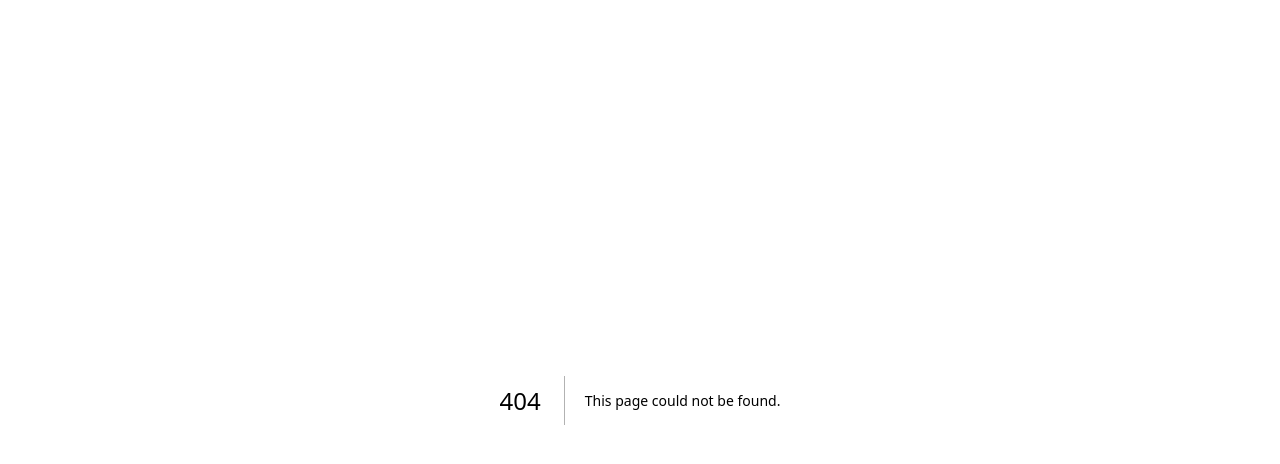
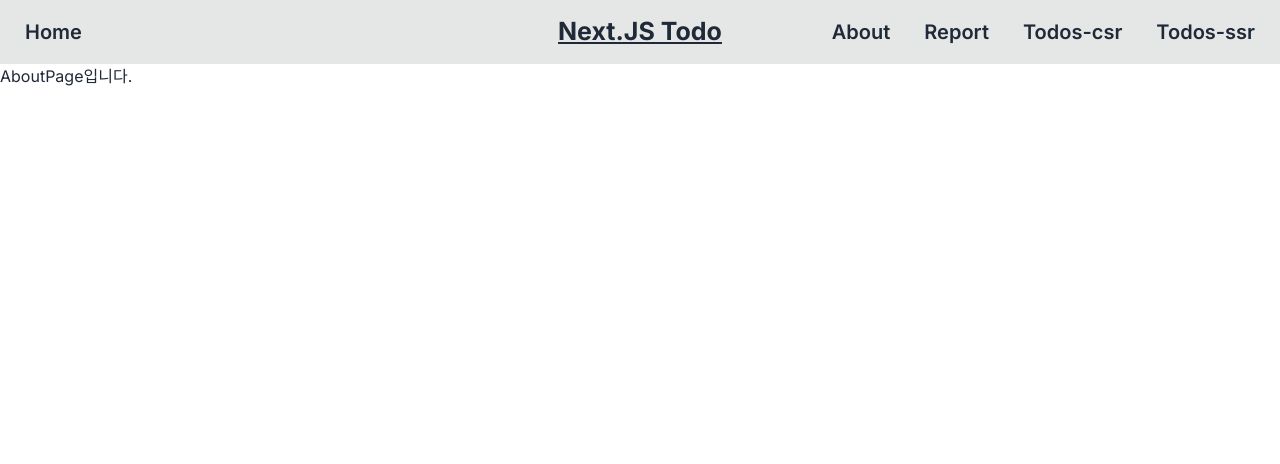
Before and after one commit to CodHan/Next-Todo, a Next.js app: page /about in a window 1280 px wide. Before the commit this address had no page. Shown: the top 464 px of the page. Built offline with nearby package versions, Linux system fonts and the light colour scheme.

Commit message:
루트layout구성

```diff
--- /dev/null
+++ b/src/app/about/page.tsx
@@ -0,0 +1,7 @@
+import React from 'react';
+
+const AboutPage = () => {
+  return <div>AboutPage입니다.</div>;
+};
+
+export default AboutPage;
--- a/src/app/globals.css
+++ b/src/app/globals.css
@@ -16,16 +16,6 @@
   }
 }
 
-body {
-  color: rgb(var(--foreground-rgb));
-  background: linear-gradient(
-      to bottom,
-      transparent,
-      rgb(var(--background-end-rgb))
-    )
-    rgb(var(--background-start-rgb));
-}
-
 @layer utilities {
   .text-balance {
     text-wrap: balance;
--- a/src/app/layout.tsx
+++ b/src/app/layout.tsx
@@ -1,12 +1,13 @@
-import type { Metadata } from "next";
-import { Inter } from "next/font/google";
-import "./globals.css";
+import type { Metadata } from 'next';
+import { Inter } from 'next/font/google';
+import './globals.css';
+import Link from 'next/link';
 
-const inter = Inter({ subsets: ["latin"] });
+const inter = Inter({ subsets: ['latin'] });
 
 export const metadata: Metadata = {
-  title: "Create Next App",
-  description: "Generated by create next app",
+  title: 'Next-Todo-App',
+  description: 'Generated by create next app',
 };
 
 export default function RootLayout({
@@ -16,7 +17,34 @@
 }>) {
   return (
     <html lang="en">
-      <body className={inter.className}>{children}</body>
+      <body className={inter.className}>
+        <div className="flex">
+          <div className="navbar bg-base-300 ">
+            <Link href={'/'} className="btn btn-ghost text-xl ">
+              Home
+            </Link>
+          </div>
+          <div className="navbar bg-base-300 justify-center text-[25px]">
+            <h1 className="underline font-bold">Next.JS Todo</h1>
+          </div>
+          <div className="navbar bg-base-300 justify-end">
+            <Link href={'/about'} className="btn btn-ghost text-xl">
+              About
+            </Link>
+            <Link href={'/report'} className="btn btn-ghost text-xl">
+              Report
+            </Link>
+            <Link href={'/todos-csr'} className="btn btn-ghost text-xl">
+              Todos-csr
+            </Link>
+            <Link href={'/todos-ssr'} className="btn btn-ghost text-xl">
+              Todos-ssr
+            </Link>
+          </div>
+        </div>
+
+        {children}
+      </body>
     </html>
   );
 }
--- a/src/app/page.tsx
+++ b/src/app/page.tsx
@@ -1,113 +1,3 @@
-import Image from 'next/image';
-
 export default function Home() {
-  return (
-    <main className="flex min-h-screen flex-col items-center justify-between p-24">
-      <div className="z-10 max-w-5xl w-full items-center justify-between font-mono text-sm lg:flex">
-        <p className="fixed left-0 top-0 flex w-full justify-center border-b border-gray-300 bg-gradient-to-b from-zinc-200 pb-6 pt-8 backdrop-blur-2xl dark:border-neutral-800 dark:bg-zinc-800/30 dark:from-inherit lg:static lg:w-auto  lg:rounded-xl lg:border lg:bg-gray-200 lg:p-4 lg:dark:bg-zinc-800/30">
-          Get started by editing&nbsp;
-          <code className="font-mono font-bold">src/app/page.tsx</code>
-        </p>
-        <div className="fixed bottom-0 left-0 flex h-48 w-full items-end justify-center bg-gradient-to-t from-white via-white dark:from-black dark:via-black lg:static lg:h-auto lg:w-auto lg:bg-none">
-          <a
-            className="pointer-events-none flex place-items-center gap-2 p-8 lg:pointer-events-auto lg:p-0"
-            href="https://vercel.com?utm_source=create-next-app&utm_medium=appdir-template&utm_campaign=create-next-app"
-            target="_blank"
-            rel="noopener noreferrer"
-          >
-            By{' '}
-            <Image
-              src="/vercel.svg"
-              alt="Vercel Logo"
-              className="dark:invert"
-              width={100}
-              height={24}
-              priority
-            />
-          </a>
-        </div>
-      </div>
-      <div>깃허브 연동 테스트</div>
-      <div className="relative flex place-items-center before:absolute before:h-[300px] before:w-full sm:before:w-[480px] before:-translate-x-1/2 before:rounded-full before:bg-gradient-radial before:from-white before:to-transparent before:blur-2xl before:content-[''] after:absolute after:-z-20 after:h-[180px] after:w-full sm:after:w-[240px] after:translate-x-1/3 after:bg-gradient-conic after:from-sky-200 after:via-blue-200 after:blur-2xl after:content-[''] before:dark:bg-gradient-to-br before:dark:from-transparent before:dark:to-blue-700 before:dark:opacity-10 after:dark:from-sky-900 after:dark:via-[#0141ff] after:dark:opacity-40 before:lg:h-[360px] z-[-1]">
-        <Image
-          className="relative dark:drop-shadow-[0_0_0.3rem_#ffffff70] dark:invert"
-          src="/next.svg"
-          alt="Next.js Logo"
-          width={180}
-          height={37}
-          priority
-        />
-      </div>
-
-      <div className="mb-32 grid text-center lg:max-w-5xl lg:w-full lg:mb-0 lg:grid-cols-4 lg:text-left">
-        <a
-          href="https://nextjs.org/docs?utm_source=create-next-app&utm_medium=appdir-template&utm_campaign=create-next-app"
-          className="group rounded-lg border border-transparent px-5 py-4 transition-colors hover:border-gray-300 hover:bg-gray-100 hover:dark:border-neutral-700 hover:dark:bg-neutral-800/30"
-          target="_blank"
-          rel="noopener noreferrer"
-        >
-          <h2 className={`mb-3 text-2xl font-semibold`}>
-            Docs{' '}
-            <span className="inline-block transition-transform group-hover:translate-x-1 motion-reduce:transform-none">
-              -&gt;
-            </span>
-          </h2>
-          <p className={`m-0 max-w-[30ch] text-sm opacity-50`}>
-            Find in-depth information about Next.js features and API.
-          </p>
-        </a>
-
-        <a
-          href="https://nextjs.org/learn?utm_source=create-next-app&utm_medium=appdir-template-tw&utm_campaign=create-next-app"
-          className="group rounded-lg border border-transparent px-5 py-4 transition-colors hover:border-gray-300 hover:bg-gray-100 hover:dark:border-neutral-700 hover:dark:bg-neutral-800/30"
-          target="_blank"
-          rel="noopener noreferrer"
-        >
-          <h2 className={`mb-3 text-2xl font-semibold`}>
-            Learn{' '}
-            <span className="inline-block transition-transform group-hover:translate-x-1 motion-reduce:transform-none">
-              -&gt;
-            </span>
-          </h2>
-          <p className={`m-0 max-w-[30ch] text-sm opacity-50`}>
-            Learn about Next.js in an interactive course with&nbsp;quizzes!
-          </p>
-        </a>
-
-        <a
-          href="https://vercel.com/templates?framework=next.js&utm_source=create-next-app&utm_medium=appdir-template&utm_campaign=create-next-app"
-          className="group rounded-lg border border-transparent px-5 py-4 transition-colors hover:border-gray-300 hover:bg-gray-100 hover:dark:border-neutral-700 hover:dark:bg-neutral-800/30"
-          target="_blank"
-          rel="noopener noreferrer"
-        >
-          <h2 className={`mb-3 text-2xl font-semibold`}>
-            Templates{' '}
-            <span className="inline-block transition-transform group-hover:translate-x-1 motion-reduce:transform-none">
-              -&gt;
-            </span>
-          </h2>
-          <p className={`m-0 max-w-[30ch] text-sm opacity-50`}>
-            Explore starter templates for Next.js.
-          </p>
-        </a>
-
-        <a
-          href="https://vercel.com/new?utm_source=create-next-app&utm_medium=appdir-template&utm_campaign=create-next-app"
-          className="group rounded-lg border border-transparent px-5 py-4 transition-colors hover:border-gray-300 hover:bg-gray-100 hover:dark:border-neutral-700 hover:dark:bg-neutral-800/30"
-          target="_blank"
-          rel="noopener noreferrer"
-        >
-          <h2 className={`mb-3 text-2xl font-semibold`}>
-            Deploy{' '}
-            <span className="inline-block transition-transform group-hover:translate-x-1 motion-reduce:transform-none">
-              -&gt;
-            </span>
-          </h2>
-          <p className={`m-0 max-w-[30ch] text-sm opacity-50 text-balance`}>
-            Instantly deploy your Next.js site to a shareable URL with Vercel.
-          </p>
-        </a>
-      </div>
-    </main>
-  );
+  return;
 }
--- /dev/null
+++ b/src/app/report/page.tsx
@@ -0,0 +1,7 @@
+import React from 'react';
+
+const reportPage = () => {
+  return <div>reportPage</div>;
+};
+
+export default reportPage;
--- /dev/null
+++ b/src/app/todos-csr/page.tsx
@@ -0,0 +1,7 @@
+import React from 'react';
+
+const csrTodoPage = () => {
+  return <div>csrTodoPage</div>;
+};
+
+export default csrTodoPage;
--- /dev/null
+++ b/src/app/todos-ssr/page.tsx
@@ -0,0 +1,7 @@
+import React from 'react';
+
+const ssrTodoPage = () => {
+  return <div>ssrTodoPage</div>;
+};
+
+export default ssrTodoPage;
--- a/tailwind.config.ts
+++ b/tailwind.config.ts
@@ -1,20 +1,24 @@
-import type { Config } from "tailwindcss";
+import type { Config } from 'tailwindcss';
 
 const config: Config = {
   content: [
-    "./src/pages/**/*.{js,ts,jsx,tsx,mdx}",
-    "./src/components/**/*.{js,ts,jsx,tsx,mdx}",
-    "./src/app/**/*.{js,ts,jsx,tsx,mdx}",
+    './src/pages/**/*.{js,ts,jsx,tsx,mdx}',
+    './src/components/**/*.{js,ts,jsx,tsx,mdx}',
+    './src/app/**/*.{js,ts,jsx,tsx,mdx}',
   ],
   theme: {
     extend: {
       backgroundImage: {
-        "gradient-radial": "radial-gradient(var(--tw-gradient-stops))",
-        "gradient-conic":
-          "conic-gradient(from 180deg at 50% 50%, var(--tw-gradient-stops))",
+        'gradient-radial': 'radial-gradient(var(--tw-gradient-stops))',
+        'gradient-conic':
+          'conic-gradient(from 180deg at 50% 50%, var(--tw-gradient-stops))',
       },
     },
   },
-  plugins: [],
+  daisyui: {
+    themes: ['light', 'dark', 'sunset'],
+  },
+  plugins: [require('daisyui')],
 };
+
 export default config;
```
Also changed, not shown: package.json (+7 -5 lines), 1 other file (tests, documents, lock files or other folders).
